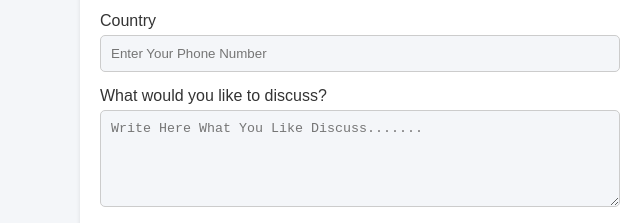
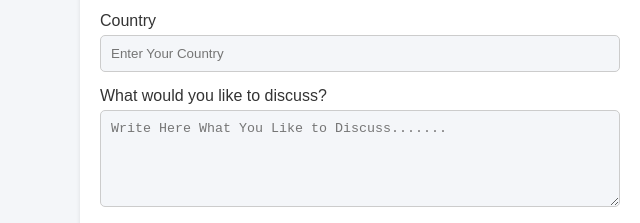
Before and after one commit to priyankakhamkar16/Contact_Us_Form_Mongodb, a website: page index.html in a window 1280 px wide. Shown: the part 330-553 px from the top of the page, 640-1280 px from the left. Drawn offline with Linux system fonts and the light colour scheme.

```diff
--- a/index.html
+++ b/index.html
@@ -45,11 +45,11 @@
                 </div>
                 <div class="form-group">
                   <label for="country">Country</label>
-                  <input type="text" id="country" name="country" placeholder="Enter Your Phone Number">
+                  <input type="text" id="country" name="country" placeholder="Enter Your Country">
                 </div>
                 <div class="form-group">
                   <label for="message">What would you like to discuss?</label>
-                  <textarea id="message" name="message" rows="5" placeholder="Write Here What You Like Discuss......."></textarea>
+                  <textarea id="message" name="message" rows="5" placeholder="Write Here What You Like to Discuss......."></textarea>
                 </div>
                 <button type="submit">Send</button>
               </form>
```
Also changed, not shown: server.js (+0 -49 lines).
